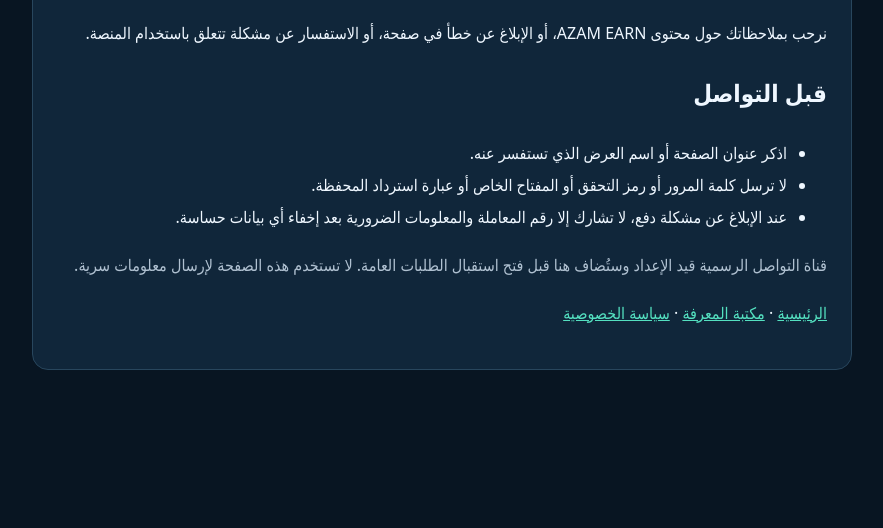
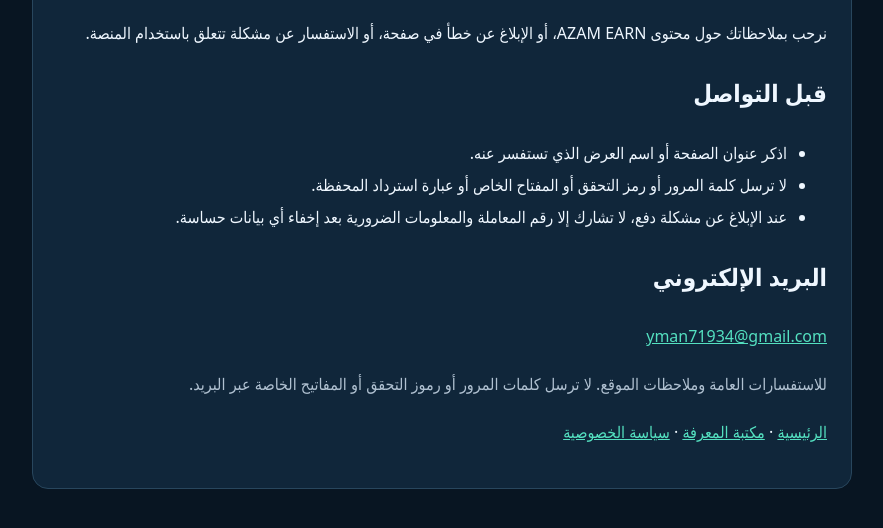
Before and after one commit to azamfai155-cmyk/AZAM-EARN, a plain HTML site: page src/contact.html in a window 1280 px wide. Shown: the part 172-700 px from the top of the page, without its empty margins (198-1081 px from the left). Drawn offline with Linux system fonts and the light colour scheme.

Commit message:
Add official AZAM EARN contact email

```diff
--- a/src/contact.html
+++ b/src/contact.html
@@ -1 +1 @@
-<!doctype html><html lang="ar" dir="rtl"><head><meta charset="utf-8"><meta name="viewport" content="width=device-width,initial-scale=1"><meta name="description" content="طرق التواصل والاستفسارات المتعلقة بمنصة AZAM EARN."><title>اتصل بنا | AZAM EARN</title><style>body{margin:0;background:#081522;color:#eff7ff;font:16px/2 system-ui,Tahoma,Arial}.wrap{max-width:820px;width:92%;margin:auto}.box{background:#10263a;border:1px solid #28465d;border-radius:16px;padding:24px;margin:28px 0}a{color:#54e0c0}.muted{color:#b0c1d1}</style></head><body><main class="wrap"><p><a href="/">AZAM EARN</a> / اتصل بنا</p><section class="box"><h1>اتصل بنا</h1><p>نرحب بملاحظاتك حول محتوى AZAM EARN، أو الإبلاغ عن خطأ في صفحة، أو الاستفسار عن مشكلة تتعلق باستخدام المنصة.</p><h2>قبل التواصل</h2><ul><li>اذكر عنوان الصفحة أو اسم العرض الذي تستفسر عنه.</li><li>لا ترسل كلمة المرور أو رمز التحقق أو المفتاح الخاص أو عبارة استرداد المحفظة.</li><li>عند الإبلاغ عن مشكلة دفع، لا تشارك إلا رقم المعاملة والمعلومات الضرورية بعد إخفاء أي بيانات حساسة.</li></ul><p class="muted">قناة التواصل الرسمية قيد الإعداد وستُضاف هنا قبل فتح استقبال الطلبات العامة. لا تستخدم هذه الصفحة لإرسال معلومات سرية.</p><p><a href="/">الرئيسية</a> · <a href="/content/">مكتبة المعرفة</a> · <a href="/privacy.html">سياسة الخصوصية</a></p></section></main></body></html>
+<!doctype html><html lang="ar" dir="rtl"><head><meta charset="utf-8"><meta name="viewport" content="width=device-width,initial-scale=1"><meta name="description" content="طرق التواصل والاستفسارات المتعلقة بمنصة AZAM EARN."><title>اتصل بنا | AZAM EARN</title><style>body{margin:0;background:#081522;color:#eff7ff;font:16px/2 system-ui,Tahoma,Arial}.wrap{max-width:820px;width:92%;margin:auto}.box{background:#10263a;border:1px solid #28465d;border-radius:16px;padding:24px;margin:28px 0}a{color:#54e0c0}.muted{color:#b0c1d1}</style></head><body><main class="wrap"><p><a href="/">AZAM EARN</a> / اتصل بنا</p><section class="box"><h1>اتصل بنا</h1><p>نرحب بملاحظاتك حول محتوى AZAM EARN، أو الإبلاغ عن خطأ في صفحة، أو الاستفسار عن مشكلة تتعلق باستخدام المنصة.</p><h2>قبل التواصل</h2><ul><li>اذكر عنوان الصفحة أو اسم العرض الذي تستفسر عنه.</li><li>لا ترسل كلمة المرور أو رمز التحقق أو المفتاح الخاص أو عبارة استرداد المحفظة.</li><li>عند الإبلاغ عن مشكلة دفع، لا تشارك إلا رقم المعاملة والمعلومات الضرورية بعد إخفاء أي بيانات حساسة.</li></ul><h2>البريد الإلكتروني</h2><p><a href="mailto:yman71934@gmail.com">yman71934@gmail.com</a></p><p class="muted">للاستفسارات العامة وملاحظات الموقع. لا ترسل كلمات المرور أو رموز التحقق أو المفاتيح الخاصة عبر البريد.</p><p><a href="/">الرئيسية</a> · <a href="/content/">مكتبة المعرفة</a> · <a href="/privacy.html">سياسة الخصوصية</a></p></section></main></body></html>
```
